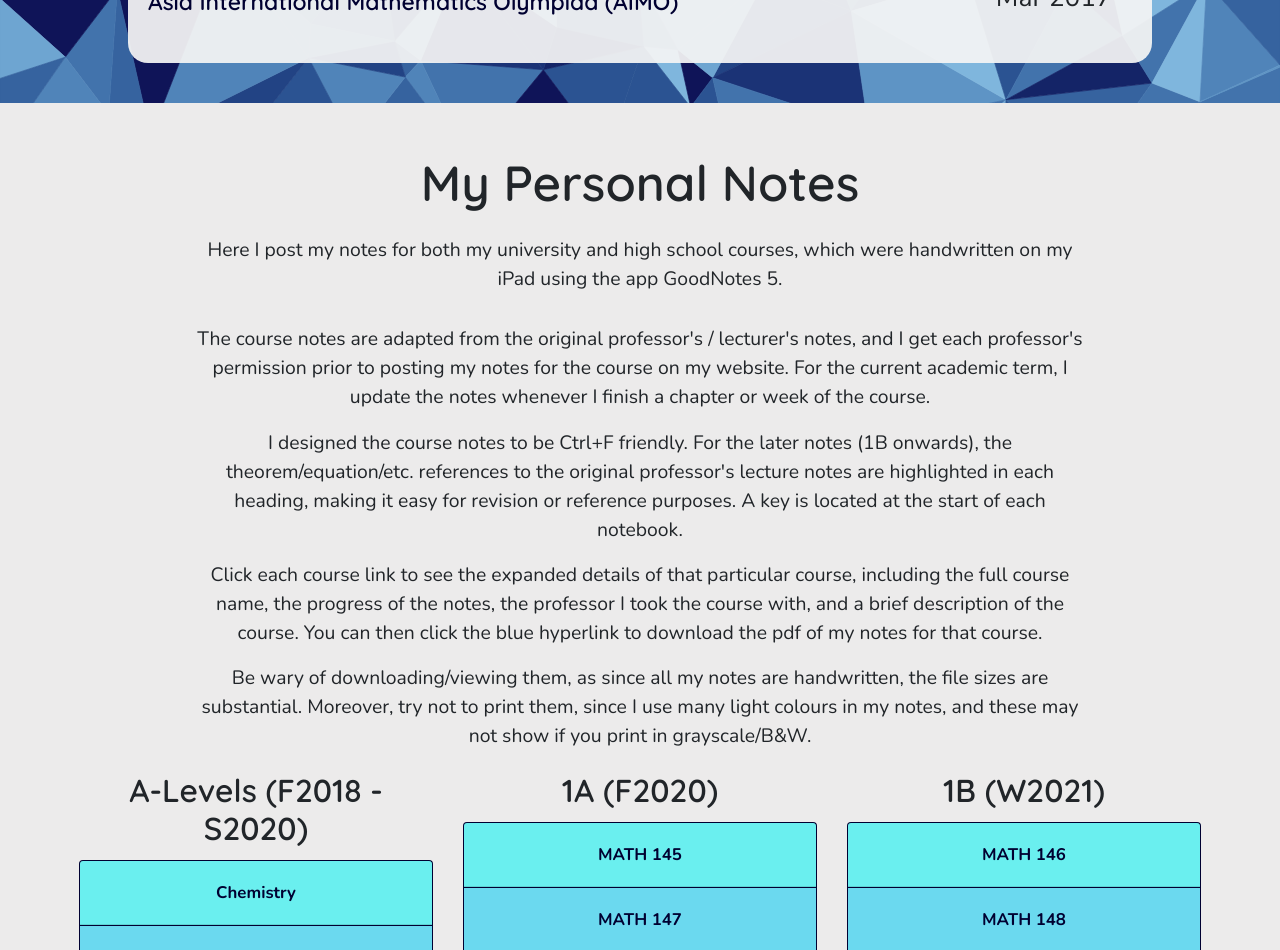
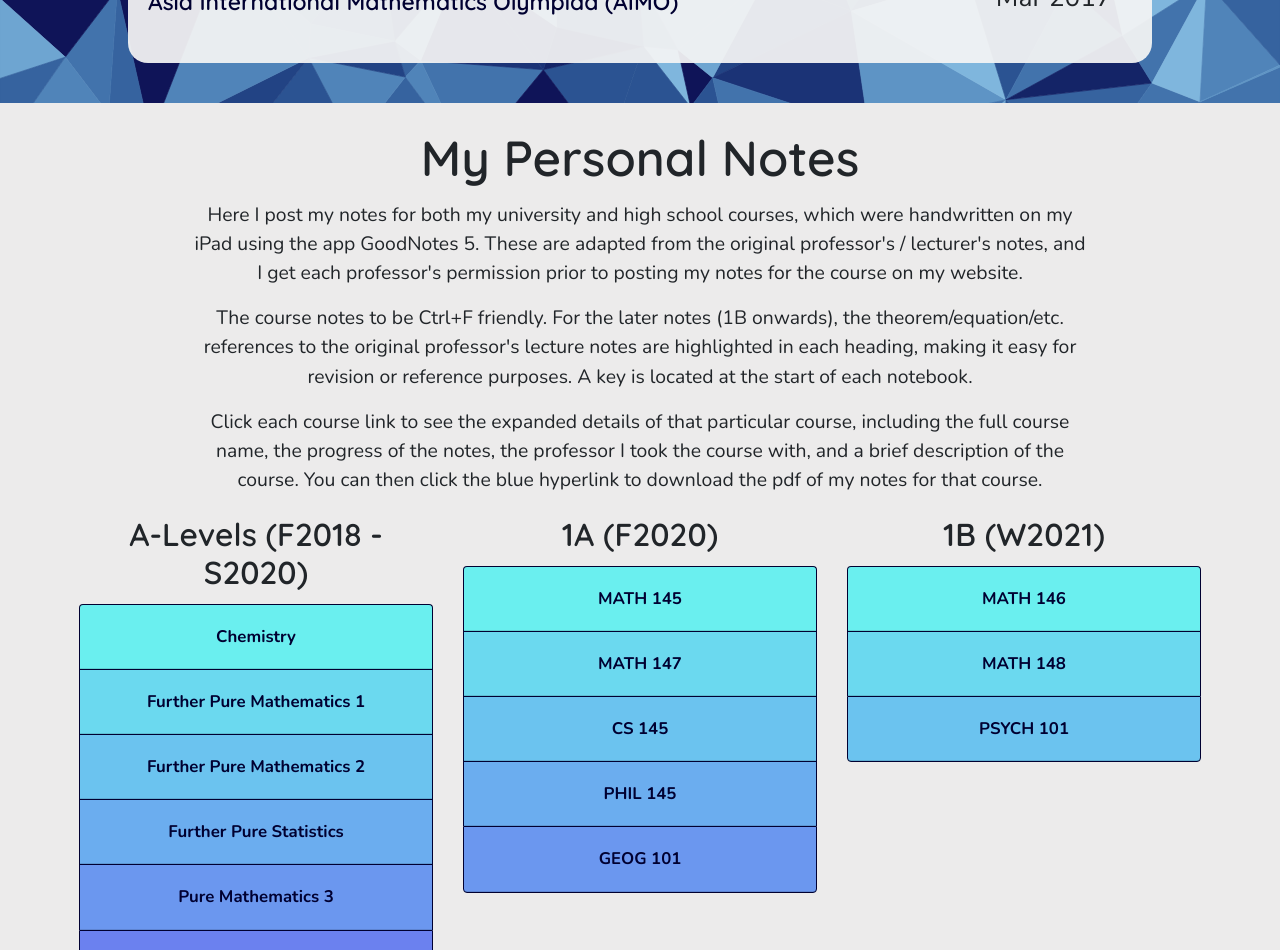
Before and after one commit to mcpenguin/the-arctic-blog, a React (Create React App) app: page / in a window 1280 px wide. Shown: the part 7260-8210 px from the top of the page. Built offline with nearby package versions, Linux system fonts and the light colour scheme.

Commit message:
small adjustments to notes section

```diff
--- a/src/components/Notes/Notes.js
+++ b/src/components/Notes/Notes.js
@@ -48,6 +48,7 @@ const pdfs = { Chem, FPM1, FPM2, FPS, PM3, M1, MATH145, MATH147, CS145, PHIL145,
 class CourseNotes extends Component {
 
     render() {
+
         return (
             <Card className="notes-card">
                 <Card.Header>
@@ -134,17 +135,14 @@ export default class Notes extends Component {
                                 <h3 id="personal-notes-title">My Personal Notes</h3>
                                 {/* </Fade> */}
                                 {/* <Fade top> */}
-                                <p id="personal-notes-description">
+                                <p>
                                     Here I post my notes for both my university and high school courses,
                                     which were handwritten on my iPad using the app GoodNotes 5.
+                                    These are adapted from the original professor's / lecturer's notes, and I
+                                    get each professor's permission prior to posting my notes for the course on my website.
                                 </p>
                                 <p>
-                                    The course notes are adapted from the original professor's / lecturer's notes, and I
-                                    get each professor's permission prior to posting my notes for the course on my website.
-                                    For the current academic term, I update the notes whenever I finish a chapter or week of the course.
-                                </p>
-                                <p>
-                                    I designed the course notes to be Ctrl+F friendly. For the later notes (1B onwards),
+                                    The course notes to be Ctrl+F friendly. For the later notes (1B onwards),
                                     the theorem/equation/etc. references to the original professor's lecture notes are
                                     highlighted in each heading, making it easy for revision or reference purposes. A key is located at the start
                                     of each notebook.
@@ -154,12 +152,6 @@ export default class Notes extends Component {
                                     course, including the full course name, the progress of the notes, the professor
                                     I took the course with, and a brief description of the course.
                                     You can then click the blue hyperlink to download the pdf of my notes for that course.
-                                </p>
-                                <p>
-                                    Be wary of downloading/viewing them, as since all my notes are handwritten,
-                                    the file sizes are substantial. Moreover, try not to print them,
-                                    since I use many light colours in my notes, and these may not show if you
-                                    print in grayscale/B&W.
                                 </p>
                             </div>
                             {/* </Fade> */}
--- a/src/components/Notes/Notes.scss
+++ b/src/components/Notes/Notes.scss
@@ -11,6 +11,17 @@
 
         .text {
             width: 80%;
+            // text-align: left;
+
+            h3 {
+                font-weight: 600;
+                padding: 5px 0;
+                // text-align: left;
+
+                @media (max-width: $tablet_width) {
+                    margin-top: 20px;
+                }
+            }
         }
     }
 
@@ -19,15 +30,6 @@
             margin: 0 -20px;
         }
     }
-}
-
-#personal-notes-title {
-    padding-top: 30px;
-    padding-bottom: 15px;
-}
-
-#personal-notes-description {
-    padding-bottom: 15px;
 }
 
 .notes-card {
@@ -57,7 +59,8 @@
     }
 }
 
-.collapse, .collapsing {
+.collapse,
+.collapsing {
     border-top: 1px solid black;
 }
 
```
